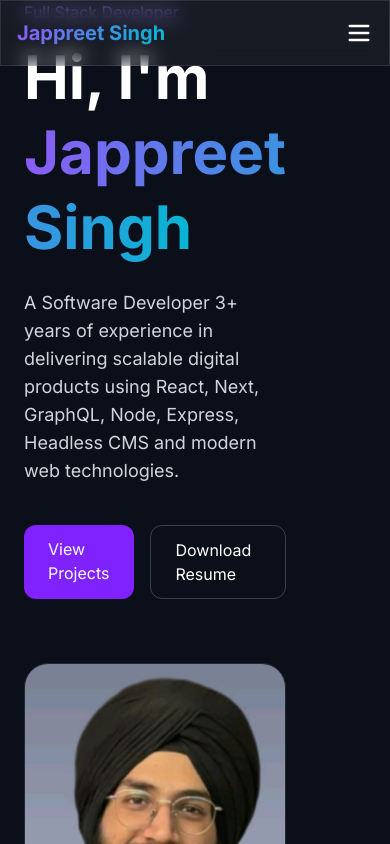
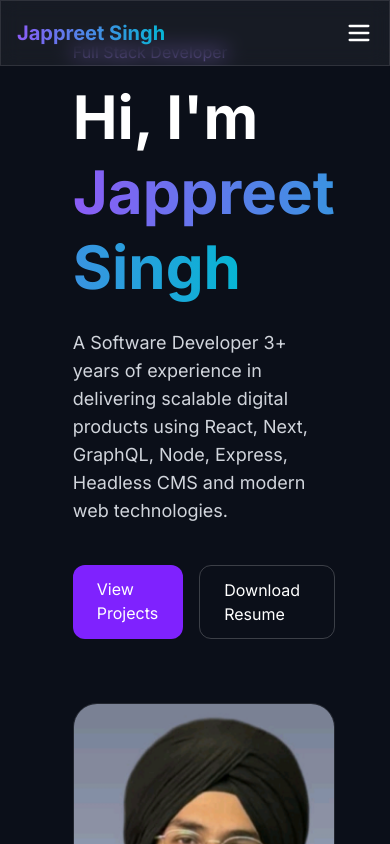
Before and after one commit to jappreetsingh13/portfolio-open-source, a Next.js app: page / in a window 390 px wide. Shown: the top 844 px of the page. Built offline with nearby package versions, Linux system fonts and the light colour scheme.

Commit message:
Fixed Alignment

```diff
--- a/app/page.tsx
+++ b/app/page.tsx
@@ -10,7 +10,7 @@ import Footer from "@/components/Footer";
 
 export default function Home() {
   return (
-    <main className="overflow-hidden lg:max-w-7xl md:max-w-5xl max-w-3/4">
+    <main className="overflow-hidden mx-auto lg:max-w-7xl md:max-w-5xl max-w-3/4">
       <Navbar />
       <Hero />
       <About />
--- a/components/Hero.tsx
+++ b/components/Hero.tsx
@@ -5,7 +5,7 @@ import Image from "next/image";
 
 function Hero() {
   return (
-    <section className="min-h-screen flex items-center px-6">
+    <section className="min-h-screen flex items-center px-6 mt-10">
       <div className="max-w-7xl mx-auto grid md:grid-cols-2 gap-16 items-center">
         <div>
           <motion.p
--- a/components/Navbar.tsx
+++ b/components/Navbar.tsx
@@ -6,7 +6,7 @@ function Navbar() {
   const [isOpen, setIsOpen] = useState(false);
 
   return (
-    <nav className="fixed top-0 left-0 w-full z-50 glass">
+    <nav className="fixed top-0 left-0 w-full z-50 glass ">
       <div className="max-w-7xl mx-auto px-4 sm:px-6 lg:px-8">
 
         {/* Navbar Container */}
```
